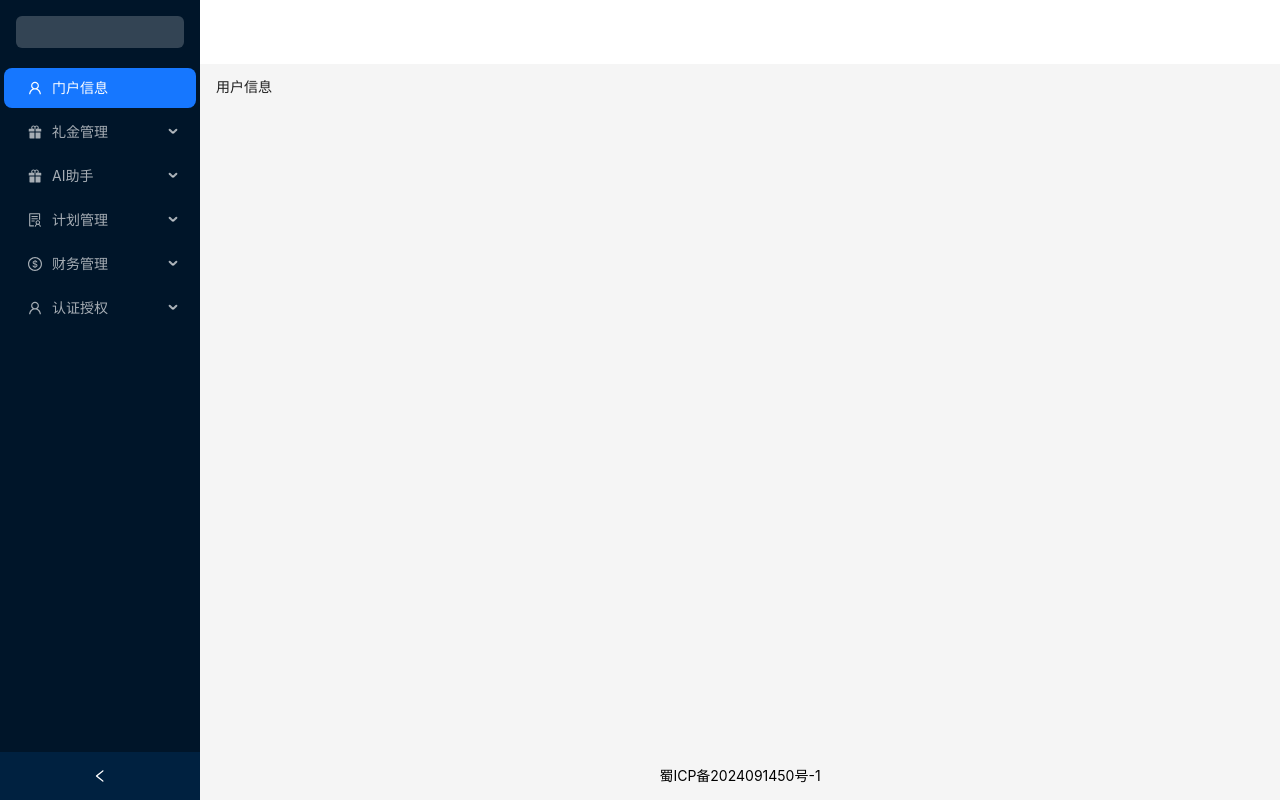
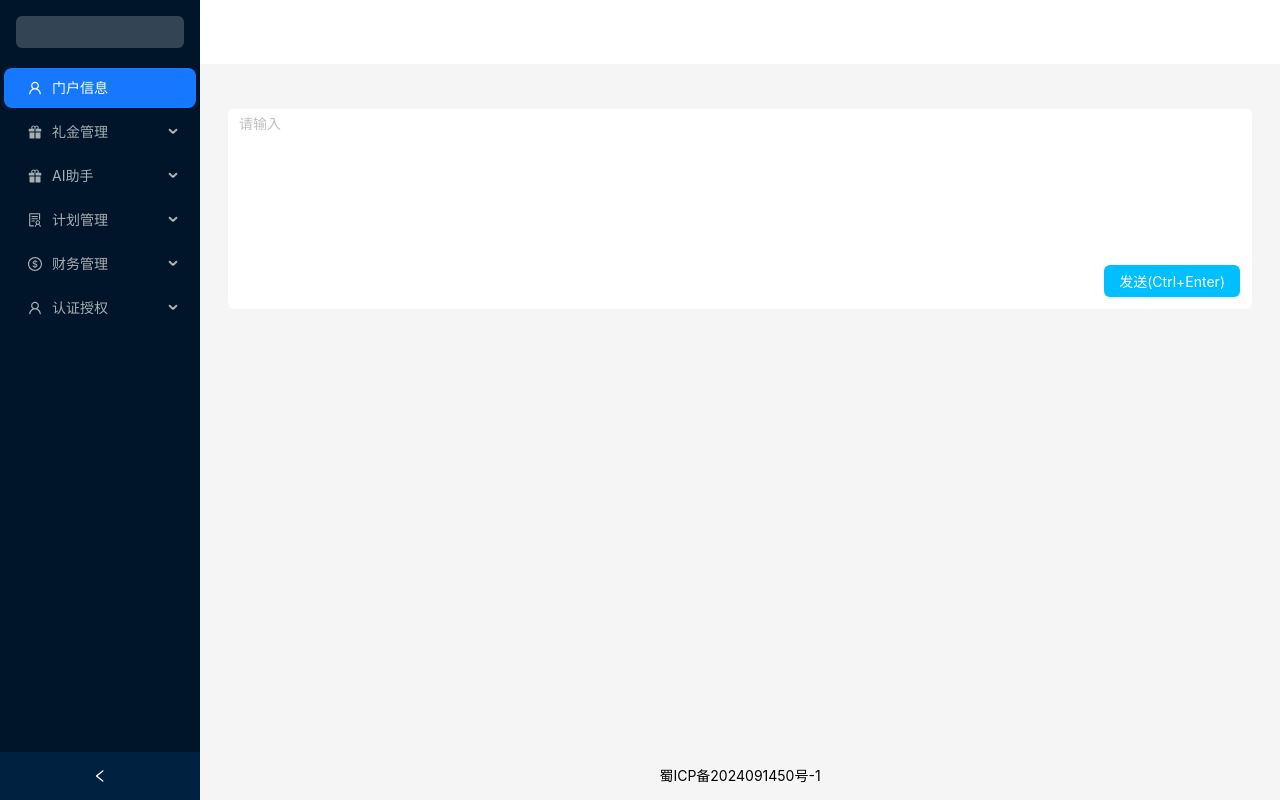
Before and after one commit to shuren233/luobd-react, a React (Vite) app: page /home/user in a window 1280 px wide. Built offline with nearby package versions, Linux system fonts and the light colour scheme.

Commit message:
财务流水模块修改

```diff
--- /dev/null
+++ b/src/components/chat/input/chatInput.module.scss
@@ -0,0 +1,29 @@
+.wrapper{
+  border-top: 1px solid #f5f5f5;
+  padding: 12px;
+  position: relative;
+}
+
+
+.textarea {
+  margin-top: 16px;
+  resize: none !important;
+  outline: none;
+  height: 200px !important;
+  overflow: auto;
+  border: 1px solid var(--primary) !important;
+  &:focus{
+    border: 1px solid var(--primary) !important;
+    outline: none !important;
+    box-shadow: none !important;
+  }
+}
+
+
+.btn{
+  position: absolute;
+  bottom: 24px;
+  right: 24px;
+  border: none;
+  background-color: deepskyblue;
+}
--- /dev/null
+++ b/src/components/chat/input/index.tsx
@@ -0,0 +1,19 @@
+import React from 'react'
+import {Button} from "antd";
+import styles from './chatInput.module.scss'
+import TextArea from "antd/es/input/TextArea";
+
+
+const App: React.FC = () => {
+    return <>
+        <div className={styles.wrapper}>
+            <TextArea
+                className={styles.textarea}
+                placeholder={"请输入"}
+                />
+            <Button type="primary" className={styles.btn}>发送(Ctrl+Enter)</Button>
+        </div>
+    </>
+}
+
+export default App
--- a/src/types/core/index.ts
+++ b/src/types/core/index.ts
@@ -15,7 +15,7 @@ export interface CategoryNode {
 export interface CategoryInput {
     id:number;
     categoryName:string;
-    parentId:number;
+    parentId?:number;
     type:string;
     remark:string;
 }
--- a/src/types/finance/index.ts
+++ b/src/types/finance/index.ts
@@ -20,6 +20,8 @@ export interface FinanceItem {
 
     status:number;
 
+    type:number
+
 }
 
 
@@ -35,6 +37,9 @@ export interface FinanceItemInput {
     remark?:string;
 
 
+    type:string;
+
+
 }
 
 export interface FinanceItemPageInput extends PageInput {
--- a/src/views/finance/category/index.tsx
+++ b/src/views/finance/category/index.tsx
@@ -1,16 +1,15 @@
 
 import React, {useEffect, useState} from "react";
 import style from './category.module.scss'
-import {Button, Form, Input, message, Modal, Pagination, Select, Table, Tree} from "antd";
+import {Button, Form, Input, message, Modal, Pagination, Table} from "antd";
 import FormItem from "antd/es/form/FormItem";
-import {CategoryInput, CategoryNode, CategoryPageInput, CoreCategory} from "@/types/core";
+import {CategoryInput, CategoryPageInput, CoreCategory} from "@/types/core";
 import TextArea from "antd/es/input/TextArea";
-const { TreeNode } = Tree;
-import {create,remove,page,tree} from '@/api/core'
+import {create,remove,page} from '@/api/core'
 import Column from "antd/es/table/Column";
 const App: React.FC = () => {
 
-    const [categories,setCategories] = useState<CategoryNode[]>([])
+
     const [form] = Form.useForm()
     const [searchForm] = Form.useForm()
     const [open,setOpen] = useState(false)
@@ -19,42 +18,31 @@ const App: React.FC = () => {
     const [total,setTotal] = useState(0)
     const [pageIndex,setPageIndex] = useState(1)
     const [pageSize,setPageSize] = useState(15)
-    const [parentId,setParentId] = useState(0)
 
 
     useEffect(() => {
-        getPage(pageIndex,pageSize,parentId);
-        getTree()
+        getPage(pageIndex,pageSize);
     },[])
-    const getTree = () => {
-        tree('finance').then((res) => {
-            setCategories(res.data)
-        })
-    }
+
     const closeMadal = () => {
         setOpen(false)
         form.resetFields(["categoryName",'parentId','remark'])
         setId(0)
     }
-    const getPage = (pageIndex:number,pageSize:number,parentId:number) => {
+    const getPage = (pageIndex:number,pageSize:number) => {
         const input:CategoryPageInput = {
             type:'finance',
             pageIndex:pageIndex,
             pageSize:pageSize,
-            categoryName:searchForm.getFieldValue('categoryName'),
-            parentId:parentId == 0 ? undefined : parentId
+            categoryName:searchForm.getFieldValue('categoryName')
         }
         page(input).then((res) => {
             setList(res.data)
             setTotal(res.total)
-            message.success(`获取数据成功,共${res.total}条数据`)
         })
     }
 
-    const changeParentId = (parentId:number) => {
-        setParentId(parentId)
-        getPage(pageIndex,pageSize,parentId)
-    }
+
 
 
 
@@ -62,13 +50,12 @@ const App: React.FC = () => {
     const changePagination = (pageNo:number,pageSize:number) => {
         setPageIndex(pageNo)
         setPageSize(pageSize)
-        getPage(pageNo,pageSize,parentId)
+        getPage(pageNo,pageSize)
     }
 
     const onFinish = () => {
         const input:CategoryInput = {
             categoryName:form.getFieldValue('categoryName'),
-            parentId:form.getFieldValue('parentId'),
             remark:form.getFieldValue('remark'),
             type: 'finance',
             id:id
@@ -76,7 +63,7 @@ const App: React.FC = () => {
         if(id == 0) {
             create(input).then((res) => {
                 if (res.code === 200) {
-                    getPage(pageIndex,pageSize,parentId)
+                    getPage(pageIndex,pageSize)
                     message.success('新增成功')
                     closeMadal()
                 }
@@ -90,7 +77,7 @@ const App: React.FC = () => {
         remove(id).then((res) => {
             if(res.code === 200) {
                 message.success('删除成功')
-                getPage(pageIndex,pageSize,parentId)
+                getPage(pageIndex,pageSize)
             }
         })
 
@@ -114,15 +101,6 @@ const App: React.FC = () => {
                 }>
                     <Input />
                 </FormItem>
-                <FormItem name={'parentId'} label={'父级分类'}>
-                    <Select allowClear>
-                        {
-                            categories.map((item) => {
-                                return <Select.Option value={item.id}>{item.categoryName}</Select.Option>
-                            })
-                        }
-                    </Select>
-                </FormItem>
                 <FormItem name={'remark'} label={'备注'}>
                     <TextArea />
                 </FormItem>
@@ -136,27 +114,27 @@ const App: React.FC = () => {
 
         </Modal>
         <div className={style.financeCategory}>
-            <div className={style.left}>
-                <Tree  multiple={false} onSelect={(keys,e) => {
-                    console.log(e)
-                    const seleted = keys.length > 0
-                    const id = seleted ? Number(keys[0]) : 0
-                    changeParentId(id)
-                }
-                }>
-                    {
-                        categories.map((item) => {
-                            return <TreeNode  title={item.categoryName} key={item.id}>
-                                {
-                                    item.children?.map((item) => {
-                                        return <TreeNode selectable={false} isLeaf title={item.categoryName} key={item.id} />
-                                    })
-                                }
-                            </TreeNode>
-                        })
-                    }
-                </Tree>
-            </div>
+            {/*<div className={style.left}>*/}
+            {/*    <Tree  multiple={false} onSelect={(keys,e) => {*/}
+            {/*        console.log(e)*/}
+            {/*        const seleted = keys.length > 0*/}
+            {/*        const id = seleted ? Number(keys[0]) : 0*/}
+            {/*        changeParentId(id)*/}
+            {/*    }*/}
+            {/*    }>*/}
+            {/*        {*/}
+            {/*            categories.map((item) => {*/}
+            {/*                return <TreeNode  title={item.categoryName} key={item.id}>*/}
+            {/*                    {*/}
+            {/*                        item.children?.map((item) => {*/}
+            {/*                            return <TreeNode selectable={false} isLeaf title={item.categoryName} key={item.id} />*/}
+            {/*                        })*/}
+            {/*                    }*/}
+            {/*                </TreeNode>*/}
+            {/*            })*/}
+            {/*        }*/}
+            {/*    </Tree>*/}
+            {/*</div>*/}
             <div className={style.right}>
                 <div className={style.top}>
                     <div>
@@ -165,7 +143,7 @@ const App: React.FC = () => {
                                 <Input style={{width: '200px'}}  />
                             </FormItem>
                             <FormItem>
-                                <Button style={{marginLeft:'20px'}} type={'primary'} onClick={() => getPage(pageIndex,pageSize,parentId)}>搜索</Button>
+                                <Button style={{marginLeft:'20px'}} type={'primary'} onClick={() => getPage(pageIndex,pageSize)}>搜索</Button>
                             </FormItem>
                         </Form>
 
@@ -180,7 +158,7 @@ const App: React.FC = () => {
                         key={'id'}
                     >
                     <Column key={'categoryName'} title={'分类名称'} dataIndex={'categoryName'} />
-                        <Column key={'parentName'} title={'父级分类'} dataIndex={'parentName'} />
+                        {/*<Column key={'parentName'} title={'父级分类'} dataIndex={'parentName'} />*/}
                     <Column<CoreCategory> key={'status'} title={'状态'} dataIndex={'status'} render={(_,record) => {
                         return record.status == 0 ? '正常' : '禁用'
 }} />
@@ -192,8 +170,6 @@ const App: React.FC = () => {
                                 <a style={{marginLeft:'10px'}} onClick={() => removeById(record.id)}>删除</a>
                             </div>
                         )} />
-
-
                     </Table>
                 </div>
                 <div className={style.footer}>
--- a/src/views/finance/record/index.tsx
+++ b/src/views/finance/record/index.tsx
@@ -1,6 +1,6 @@
 
 import React, {useEffect, useState} from "react";
-import {Button, Cascader, DatePicker, Form, Input, InputNumber, message, Modal, Pagination, Table} from "antd";
+import {Button, Cascader, DatePicker, Form, Input, InputNumber, message, Modal, Pagination, Select, Table} from "antd";
 import FormItem from "antd/es/form/FormItem";
 import dayjs from "dayjs";
 import Column from "antd/es/table/Column";
@@ -8,6 +8,7 @@ import {FinanceItem, FinanceItemInput, FinanceItemPageInput} from "@/types/finan
 import {page,remove,create,update} from "@/api/finance";
 import TextArea from "antd/es/input/TextArea";
 import {tree} from '@/api/core'
+
 
 
 const App: React.FC = () => {
@@ -75,7 +76,8 @@ const App: React.FC = () => {
             categoryId: categoryIds[categoryIds.length - 1],
             occurTime:dayjs(form.getFieldValue('occurTime')).format('YYYY-MM-DD HH:mm:ss'),
             amount:form.getFieldValue('amount'),
-            remark:form.getFieldValue('remark')
+            remark:form.getFieldValue('remark'),
+            type:form.getFieldValue('type')
         }
 
         if(id === 0) {
@@ -153,6 +155,10 @@ const App: React.FC = () => {
                     <FormItem name={'categoryId'} label={'分类'} rules={[{required:true,message:'分类不能为空'}]}>
                         <Cascader options={options}  />
                     </FormItem>
+                    <FormItem name={'type'} label={'流水类型'} rules={[{required:true,message:'类型不能为空'}]}>
+                        <Select style={{width:'100px'}}  options={[{'label':'支出','value':'-1'},{'label':'收入','value':'1'}]}  />
+
+                    </FormItem>
                     <FormItem name={'amount'} label={'金额'} rules={[{required:true,message:'金额不能为空'}]}>
                         <InputNumber min={'1'}/>
                     </FormItem>
@@ -197,6 +203,7 @@ const App: React.FC = () => {
                     <Column key={'categoryName'} title={'分类'} dataIndex={'categoryName'} />
                     <Column key={'occurTime'} title={'发生时间'} dataIndex={'occurTime'}/>
                     <Column key={'amount'} title={'金额'} dataIndex={'amount'}/>
+                    <Column<FinanceItem> key={'type'} title={'类型'} dataIndex={'type'} render={(_,record) => record.type === 1 ? '收入' : '支出'} />
                     <Column key={'createTime'} title={'创建时间'} dataIndex={'createTime'} />
                     <Column key={'updateTime'} title={'更新时间'} dataIndex={'updateTime'}/>
                     <Column key={'remark'} title={'备注'} dataIndex={'remark'}/>
--- a/src/views/user/index.tsx
+++ b/src/views/user/index.tsx
@@ -1,14 +1,12 @@
-import React from 'react';
+import React,{lazy} from 'react';
 
-import {useSelector} from "react-redux";
+const ChatInput = lazy(() => import('@/components/chat/input'))
+
+
 const App: React.FC = () => {
-    const {token} = useSelector((state:StoreDetail) => ({
-        token:state.token
-    }))
     return (
         <>
-            <div>用户信息</div>
-            <p>{token}</p>
+            <ChatInput />
         </>
     );
 };
```
Also changed, not shown: package.json (+8 -0 lines).
